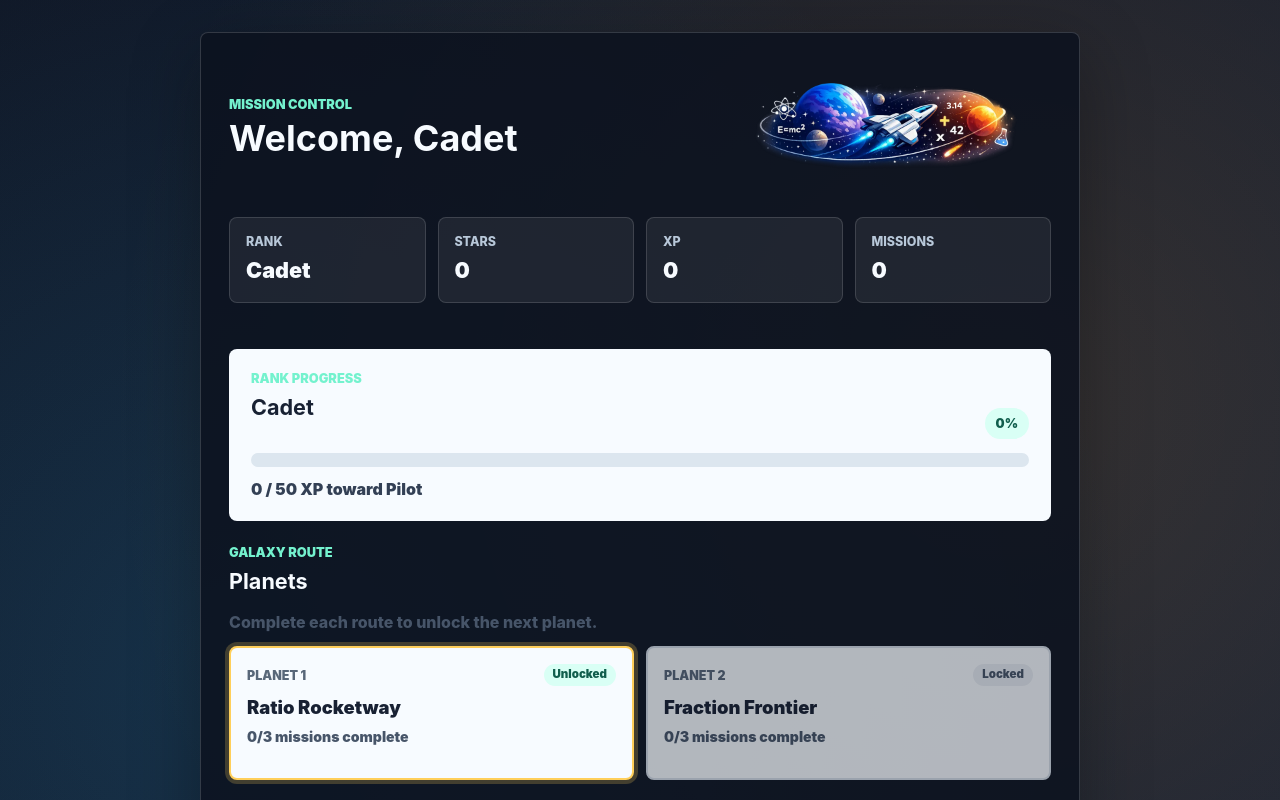
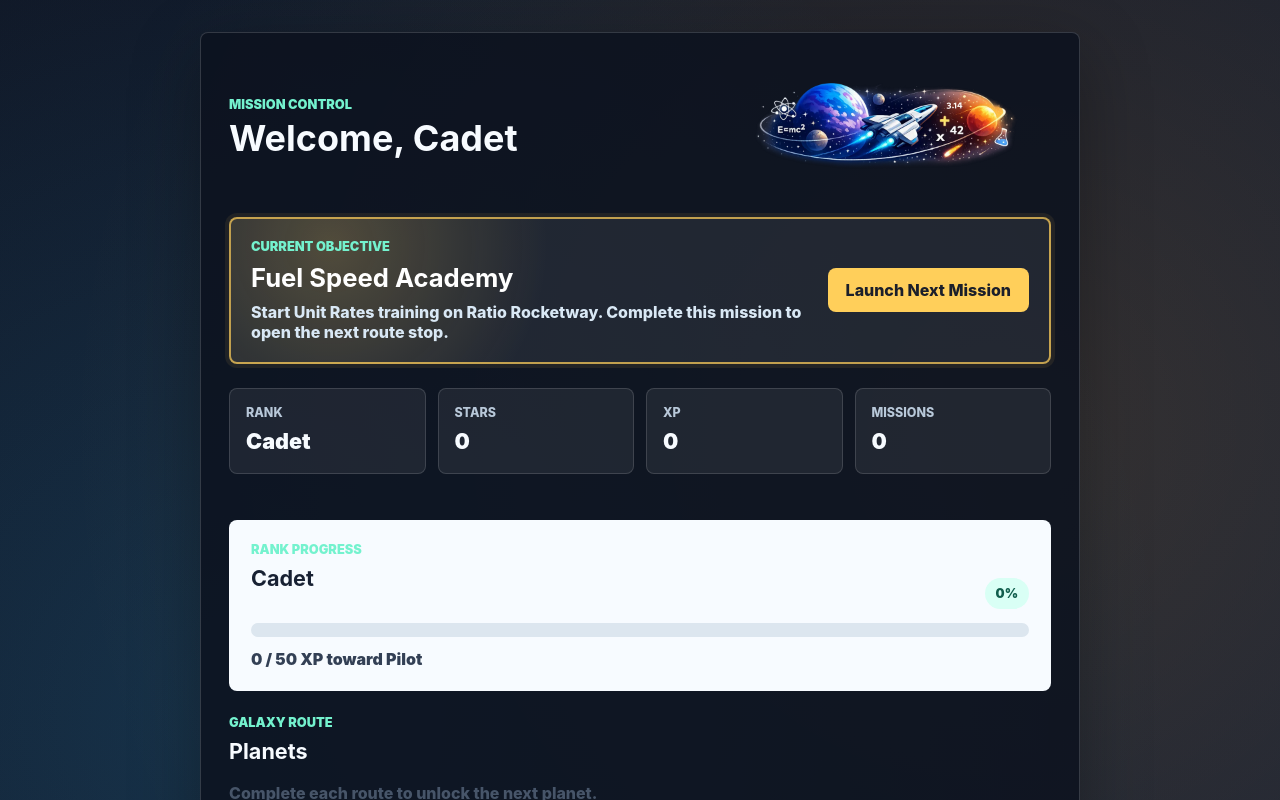
Before and after one commit to jamesdoom/cosmic-math, a React (Vite) app: page / in a window 1280 px wide. Both pictures are taken after a click on the button "Start Mission". Shown: the top 800 px of the page. Built offline with nearby package versions, Linux system fonts and the light colour scheme.

Commit message:
Highlight current mission objective

```diff
--- a/src/pages/Dashboard.tsx
+++ b/src/pages/Dashboard.tsx
@@ -82,6 +82,13 @@ function Dashboard({
       <section className="panel dashboard-panel">
         <DashboardHero profileName={profile.name} />
 
+        <CurrentObjective
+          activePlanet={activePlanet}
+          isPlanetUnlocked={activePlanetUnlocked}
+          recommendedMission={recommendedMission}
+          onContinueMission={onContinueMission}
+        />
+
         <StatsPanel
           completedMissionCount={completedMissionCount}
           profile={profile}
@@ -109,6 +116,7 @@ function Dashboard({
         />
         <FlightPlan
           missionStops={missionStops}
+          recommendedMission={recommendedMission}
           onContinueMission={onContinueMission}
         />
         <ShipHangar
@@ -132,6 +140,62 @@ function Dashboard({
       </section>
     </main>
   );
+}
+
+type CurrentObjectiveProps = {
+  activePlanet: Planet;
+  isPlanetUnlocked: boolean;
+  recommendedMission?: MissionStop;
+  onContinueMission: (missionId: string) => void;
+};
+
+function CurrentObjective({
+  activePlanet,
+  isPlanetUnlocked,
+  recommendedMission,
+  onContinueMission,
+}: CurrentObjectiveProps) {
+  const objectiveTitle = recommendedMission
+    ? recommendedMission.mission.title
+    : isPlanetUnlocked
+      ? `${activePlanet.name} complete`
+      : `${activePlanet.name} locked`;
+  const objectiveCopy = recommendedMission
+    ? getObjectiveCopy(recommendedMission, activePlanet)
+    : isPlanetUnlocked
+      ? "This route is clear. Choose another unlocked planet or replay a mission for practice."
+      : "Complete the previous planet route to unlock this destination.";
+
+  return (
+    <section className="current-objective">
+      <div>
+        <p className="eyebrow">Current Objective</p>
+        <h2>{objectiveTitle}</h2>
+        <p>{objectiveCopy}</p>
+      </div>
+
+      {recommendedMission ? (
+        <button
+          className="objective-action"
+          onClick={() => onContinueMission(recommendedMission.mission.id)}
+        >
+          Launch Next Mission
+        </button>
+      ) : (
+        <span className="objective-status">
+          {isPlanetUnlocked ? "Route complete" : "Locked"}
+        </span>
+      )}
+    </section>
+  );
+}
+
+function getObjectiveCopy(stop: MissionStop, activePlanet: Planet) {
+  if (stop.state === "in-progress") {
+    return `Resume ${stop.mission.topic} training on ${activePlanet.name}. Improve your best score to keep moving.`;
+  }
+
+  return `Start ${stop.mission.topic} training on ${activePlanet.name}. Complete this mission to open the next route stop.`;
 }
 
 function DashboardHero({ profileName }: { profileName: string }) {
@@ -629,11 +693,13 @@ function QuestNode({
 
 type FlightPlanProps = {
   missionStops: MissionStop[];
+  recommendedMission?: MissionStop;
   onContinueMission: (missionId: string) => void;
 };
 
 function FlightPlan({
   missionStops,
+  recommendedMission,
   onContinueMission,
 }: FlightPlanProps) {
   return (
@@ -650,6 +716,7 @@ function FlightPlan({
         {missionStops.map((stop, index) => (
           <MissionCard
             index={index}
+            isRecommended={stop.mission.id === recommendedMission?.mission.id}
             key={stop.mission.id}
             stop={stop}
             onContinueMission={onContinueMission}
@@ -663,12 +730,14 @@ function FlightPlan({
 type MissionCardProps = {
   stop: MissionStop;
   index: number;
+  isRecommended: boolean;
   onContinueMission: (missionId: string) => void;
 };
 
 function MissionCard({
   stop,
   index,
+  isRecommended,
   onContinueMission,
 }: MissionCardProps) {
   const { mission, progress, state } = stop;
@@ -686,13 +755,17 @@ function MissionCard({
   const stateNote = getMissionStateNote(stop);
 
   return (
-    <article className={`mission-card ${missionStateClass}`}>
+    <article
+      className={`mission-card ${missionStateClass}${
+        isRecommended ? " recommended" : ""
+      }`}
+    >
       <div className="mission-card-top">
         <p className="mission-number">Mission {index + 1}</p>
         <span
           className={`status-pill ${getStatusPillClass(state)}`}
         >
-          {statusText}
+          {isRecommended ? "Recommended" : statusText}
         </span>
       </div>
 
--- a/src/styles.css
+++ b/src/styles.css
@@ -143,6 +143,49 @@ h2 {
   height: 100%;
   object-fit: cover;
   object-position: center;
+}
+
+.current-objective {
+  display: flex;
+  align-items: center;
+  justify-content: space-between;
+  gap: 18px;
+  border: 2px solid rgba(255, 207, 90, 0.72);
+  border-radius: 8px;
+  padding: 20px;
+  background:
+    radial-gradient(circle at 12% 18%, rgba(255, 207, 90, 0.22), transparent 30%),
+    rgba(255, 255, 255, 0.08);
+  box-shadow: 0 0 0 4px rgba(255, 207, 90, 0.08);
+}
+
+.current-objective h2 {
+  margin-bottom: 8px;
+  color: #ffffff;
+  font-size: 1.6rem;
+}
+
+.current-objective p:not(.eyebrow) {
+  max-width: 560px;
+  margin-bottom: 0;
+  color: #d9e8f5;
+  font-weight: 800;
+}
+
+.objective-action {
+  flex: 0 0 auto;
+  min-width: 192px;
+}
+
+.objective-status {
+  flex: 0 0 auto;
+  border-radius: 999px;
+  padding: 9px 12px;
+  background: rgba(255, 255, 255, 0.1);
+  color: #d9e8f5;
+  font-size: 0.82rem;
+  font-weight: 900;
+  text-transform: uppercase;
 }
 
 .home-panel {
@@ -912,6 +955,11 @@ h2 {
   border-color: #99f6e4;
 }
 
+.mission-card.recommended {
+  border-color: #ffcf5a;
+  box-shadow: 0 0 0 4px rgba(255, 207, 90, 0.2);
+}
+
 .mission-card-top {
   display: flex;
   align-items: center;
@@ -1485,6 +1533,14 @@ h2 {
 
   .dashboard-hero-art {
     min-height: 96px;
+  }
+
+  .current-objective {
+    display: grid;
+  }
+
+  .objective-action {
+    width: 100%;
   }
 
   .stat-grid,
```
